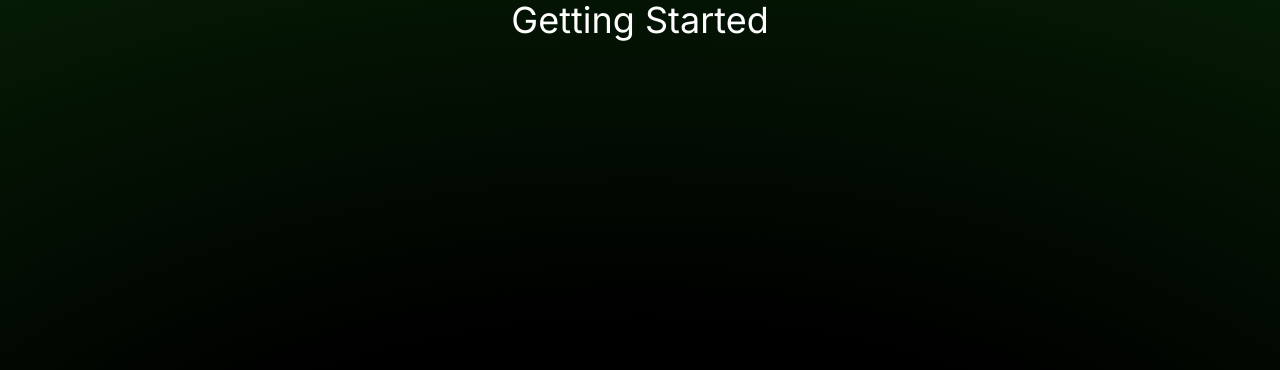
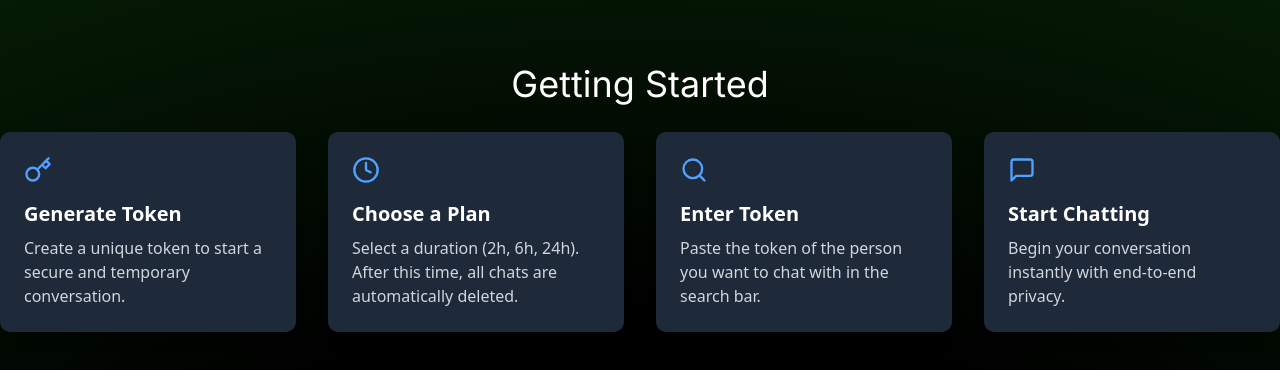
Before and after one commit to tahmid-khan-hub/Distak, a Next.js app: page / in a window 1280 px wide. Shown: the top 370 px of the page. Built offline with nearby package versions, Linux system fonts and the light colour scheme.

Commit message:
Added a component GetStartedContainer, design the cards of this section

```diff
--- a/app/HomeComponents/GetStarted/GetStarted.tsx
+++ b/app/HomeComponents/GetStarted/GetStarted.tsx
@@ -1,9 +1,51 @@
 "use client"
+import { JSX } from "react";
+import { FiClock, FiKey, FiMessageSquare, FiSearch } from "react-icons/fi";
+import GetStartedContainer from "./components/GetStartedContainer";
+
+export interface GetStartedItem {
+  id: number;
+  title: string;
+  description: string;
+  icon: JSX.Element;
+}
+
+const getStartedData: GetStartedItem[] = [
+  {
+    id: 1,
+    title: "Generate Token",
+    description:
+      "Create a unique token to start a secure and temporary conversation.",
+    icon: <FiKey size={28} />,
+  },
+  {
+    id: 2,
+    title: "Choose a Plan",
+    description:
+      "Select a duration (2h, 6h, 24h). After this time, all chats are automatically deleted.",
+    icon: <FiClock size={28} />,
+  },
+  {
+    id: 3,
+    title: "Enter Token",
+    description:
+      "Paste the token of the person you want to chat with in the search bar.",
+    icon: <FiSearch size={28} />,
+  },
+  {
+    id: 4,
+    title: "Start Chatting",
+    description:
+      "Begin your conversation instantly with end-to-end privacy.",
+    icon: <FiMessageSquare size={28} />,
+  },
+];
 
 const GetStarted = () => {
     return (
-        <div>
-            <h2 className="inter text-4xl text-white text-center">Getting Started</h2>
+        <div className="py-16">
+            <h2 className="inter text-4xl text-white text-center mb-7">Getting Started</h2>
+            <div><GetStartedContainer items={getStartedData} /></div>
         </div>
     );
 };
--- /dev/null
+++ b/app/HomeComponents/GetStarted/components/GetStartedContainer.tsx
@@ -0,0 +1,20 @@
+import { GetStartedItem } from "../GetStarted";
+
+interface GetStartedContainerProps {
+  items: GetStartedItem[];
+}
+const GetStartedContainer = ({ items }: GetStartedContainerProps) => {
+    return (
+        <div className="grid grid-cols-1 md:grid-cols-2 lg:grid-cols-4 gap-8">
+            {items.map((item) => (
+                <div key={item.id} className="bg-gray-800 p-6 rounded-lg shadow-lg">
+                    <div className="text-blue-400 mb-4">{item.icon}</div>
+                    <h3 className="text-xl font-bold text-white mb-2">{item.title}</h3>
+                    <p className="text-gray-300">{item.description}</p>
+                </div>
+            ))}
+        </div>
+    );
+};
+
+export default GetStartedContainer;
--- a/package.json
+++ b/package.json
@@ -16,6 +16,7 @@
     "next": "16.1.6",
     "react": "19.2.3",
     "react-dom": "19.2.3",
+    "react-icons": "^5.5.0",
     "tailwind-merge": "^3.4.0"
   },
   "devDependencies": {
```
Also changed, not shown: 1 other file (tests, documents, lock files or other folders).
